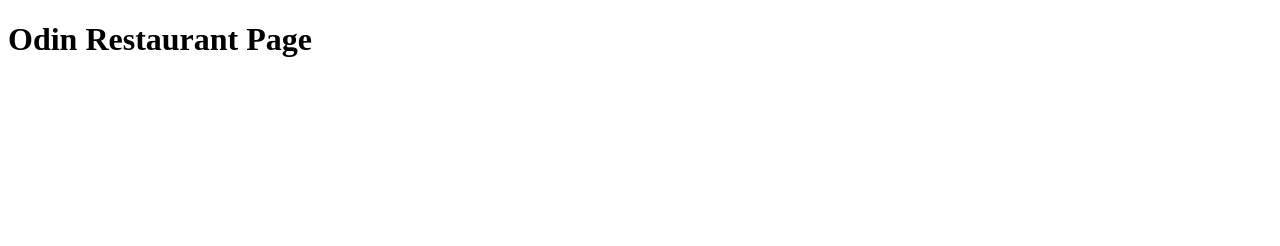
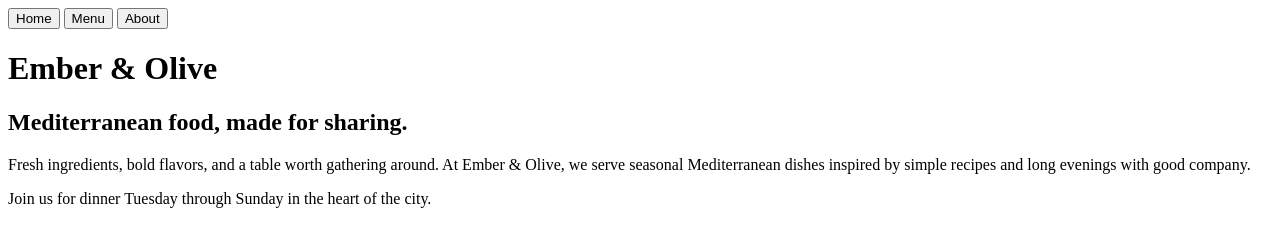
Before and after one commit to lekrau/odin-restaurant-page, a website built with webpack: page src/template.html in a window 1280 px wide. Built offline with nearby package versions, Linux system fonts and the light colour scheme.

Commit message:
Add basic homepage content and navigation

```diff
--- a/src/template.html
+++ b/src/template.html
@@ -8,7 +8,20 @@
 </head>
 
 <body>
-    <h1>Odin Restaurant Page</h1>
+    <header>
+        <nav>
+            <button>Home</button>
+            <button>Menu</button>
+            <button>About</button>
+        </nav>
+    </header>
+    <div id="content">
+        <h1>Ember & Olive</h1>
+        <h2>Mediterranean food, made for sharing.</h2>
+        <p>Fresh ingredients, bold flavors, and a table worth gathering around. At Ember & Olive, we serve seasonal
+            Mediterranean dishes inspired by simple recipes and long evenings with good company.</p>
+        <p>Join us for dinner Tuesday through Sunday in the heart of the city.</p>
+    </div>
 </body>
 
 </html>
```
